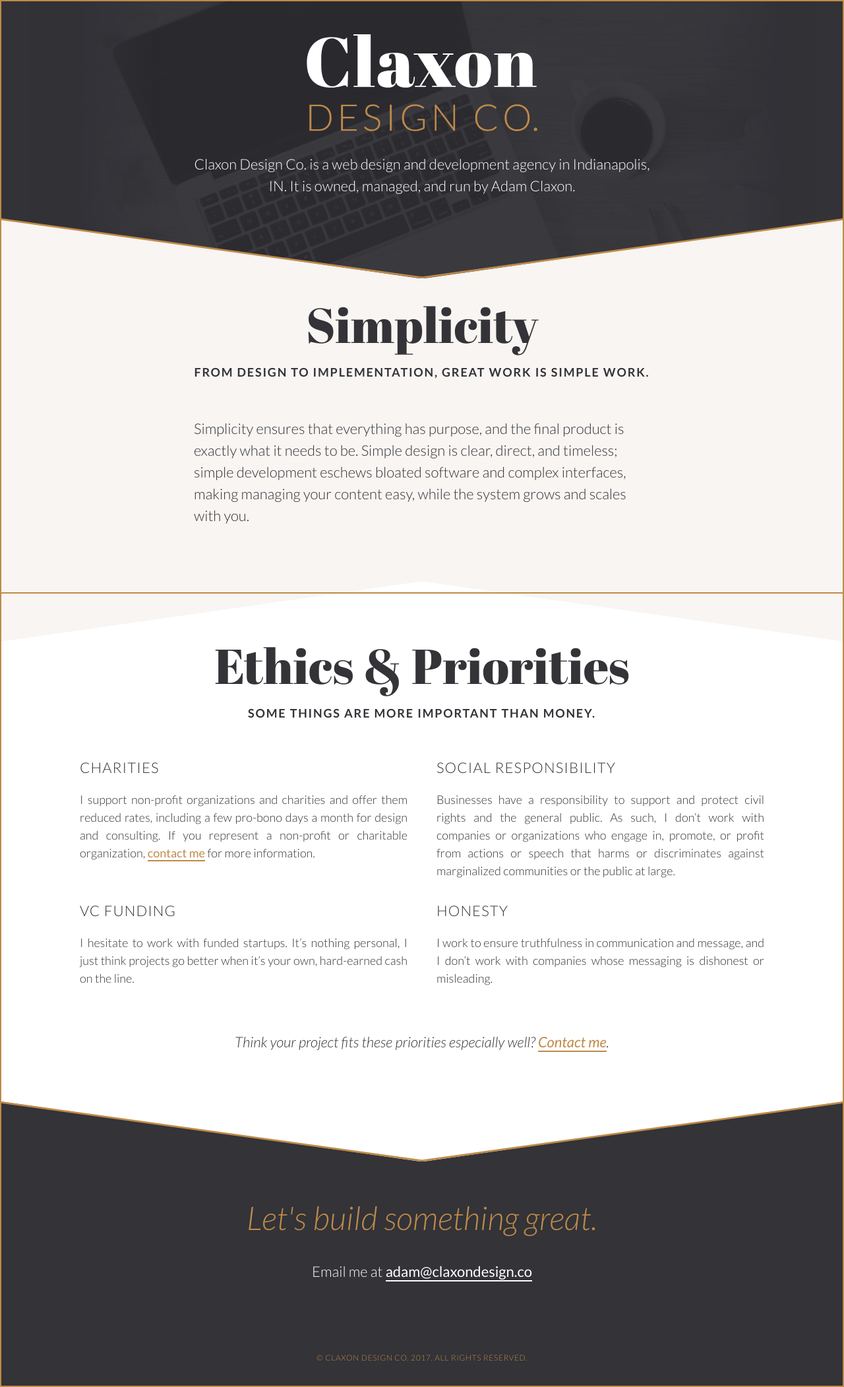
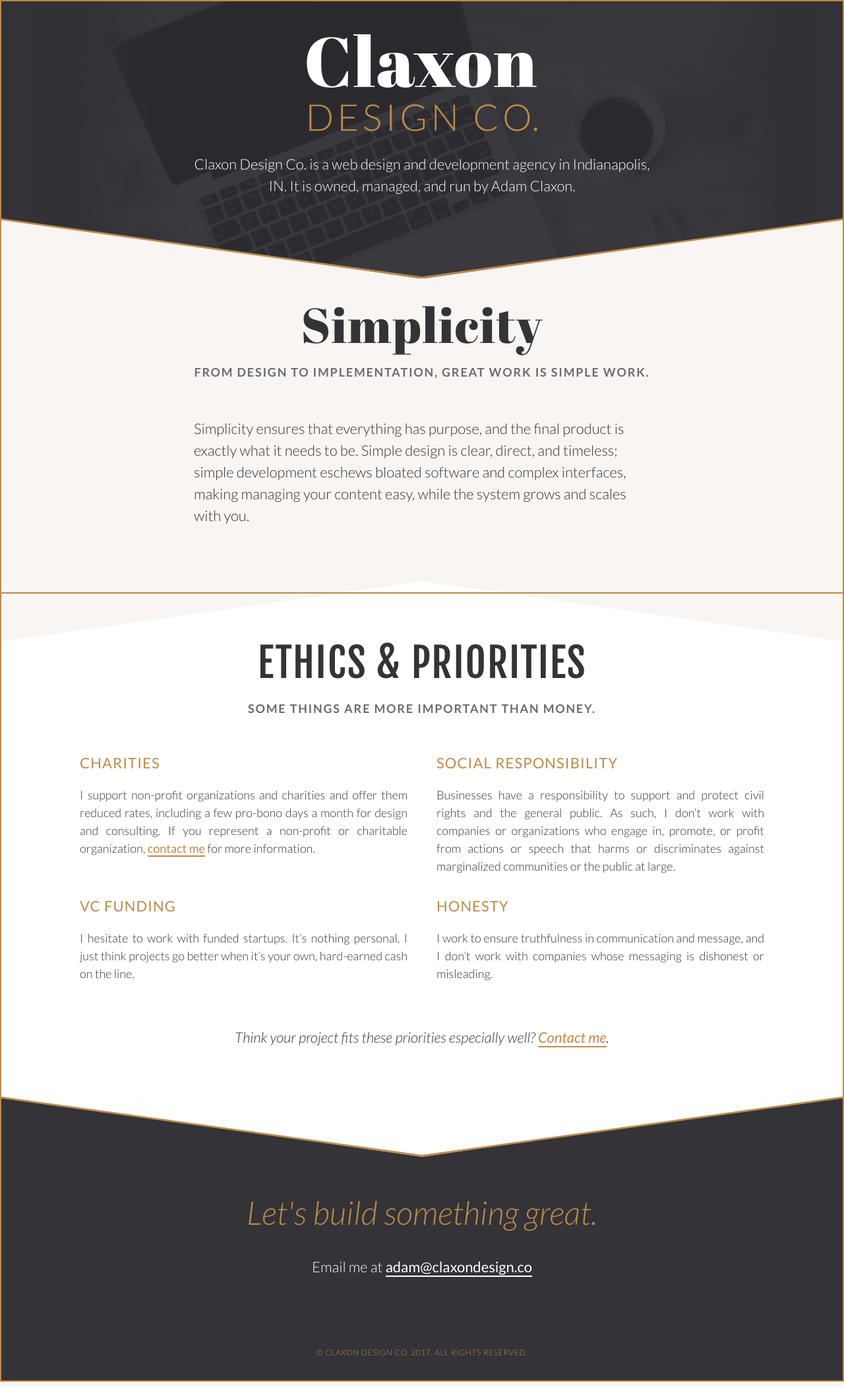
Before and after one commit to claxondesignco/claxondesignco.github.io, a Jekyll site: the page built from index.html, in a window 1280 px wide. Shown: the whole page at 66% size. Built offline with Jekyll 4.4.1, drawn with Linux system fonts in a browser that asks for light colours.

Commit message:
Major typographic shift

```diff
--- a/_sass/_base.sass
+++ b/_sass/_base.sass
@@ -49,6 +49,7 @@
   font-family: 'Abril Fatface', cursive
   font-weight: 400
   line-height: 1em
+  letter-spacing: 0.02em
   -webkit-font-smoothing: antialiased
 
 h2
@@ -61,12 +62,10 @@
 h3
   font-size: ms(1)
   margin-bottom: ms(1)
-  font-weight: 300
+  font-weight: 400
   text-transform: uppercase
   letter-spacing: 0.05em
-
-  @include retina
-    font-weight: $font-weight-retina
+  color: $brand
 
 a
   color: $brand
--- a/_sass/_homepage.sass
+++ b/_sass/_homepage.sass
@@ -36,3 +36,14 @@
 
 #ethics
   background: #fff
+
+  .section__headline
+    font-family: 'Fjalla One'
+    font-size: ms(4)
+    line-height: 1.1em
+    text-transform: uppercase
+    letter-spacing: 0.03em
+    // color: $brand
+
+    @include medium
+      font-size: ms(6)
--- a/_sass/_mixins.sass
+++ b/_sass/_mixins.sass
@@ -13,6 +13,7 @@
 $brand-on-white:     #B57C3D
 $accent:             #09d2c1 //#5dc8be
 $accent-on-white:    darken($accent, 17%)
+$light:              #6b6b73
 
 $grey-color:         #828282
 $grey-color-light:   lighten($grey-color, 40%)
--- a/_sass/_page-sections.sass
+++ b/_sass/_page-sections.sass
@@ -20,11 +20,12 @@
   &__subhead
     font-family: $sans
     font-size: ms(0)
-    font-weight: 600
+    font-weight: 700
     text-transform: uppercase
     letter-spacing: 0.1em
     display: block
     margin: 0 auto ms(3)
+    color: $light
 
     @include retina
       font-weight: 600
--- a/css/main.scss
+++ b/css/main.scss
@@ -5,7 +5,7 @@
 @import "modular-scale/modular-scale";
 @import "_mixins";
 @import
-url('https://fonts.googleapis.com/css?family=Abril+Fatface|Lato:300,300i,400,400i,700,700i');
+url('https://fonts.googleapis.com/css?family=Abril+Fatface|Lato:300,300i,400,400i,700,700i|Fjalla+One');
 @import "base";
 @import "page-sections";
 @import "section-decorations";
```
